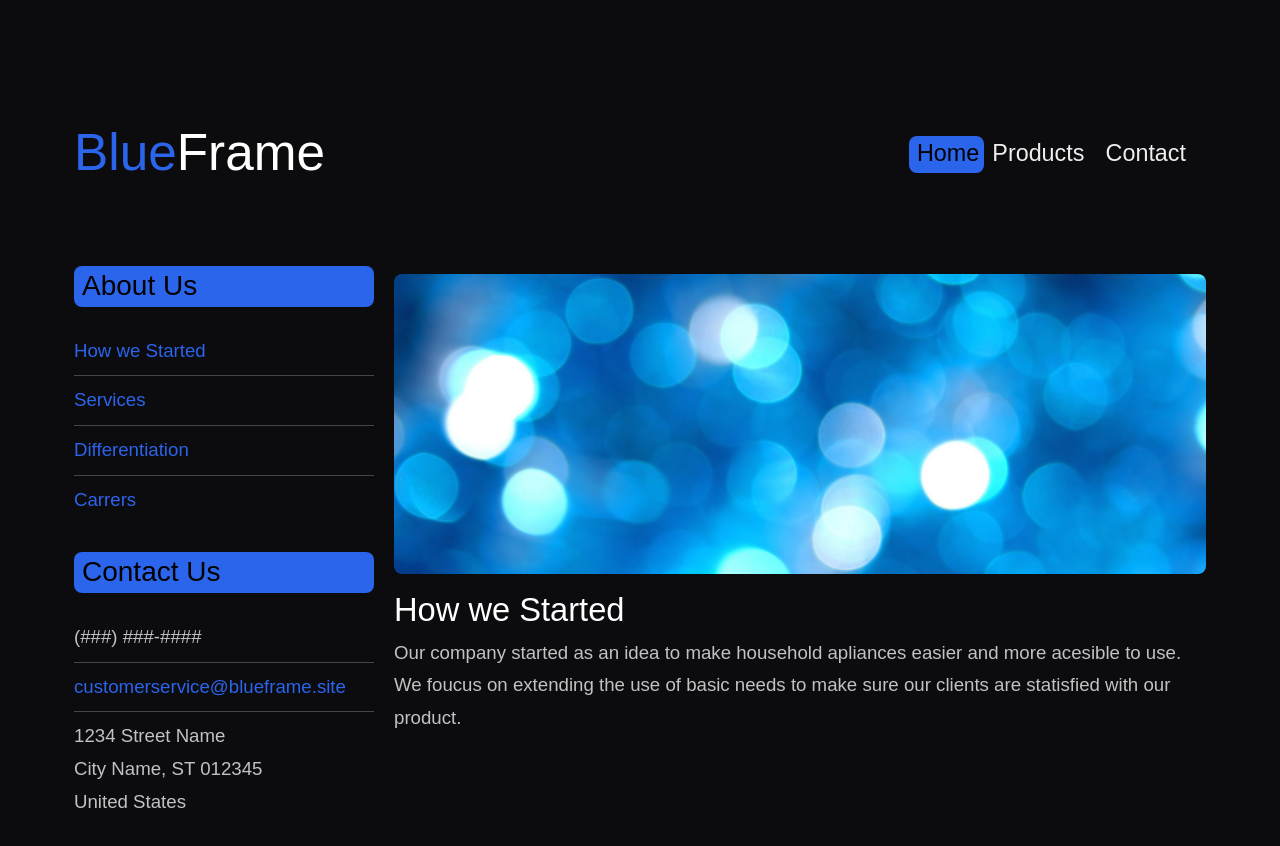
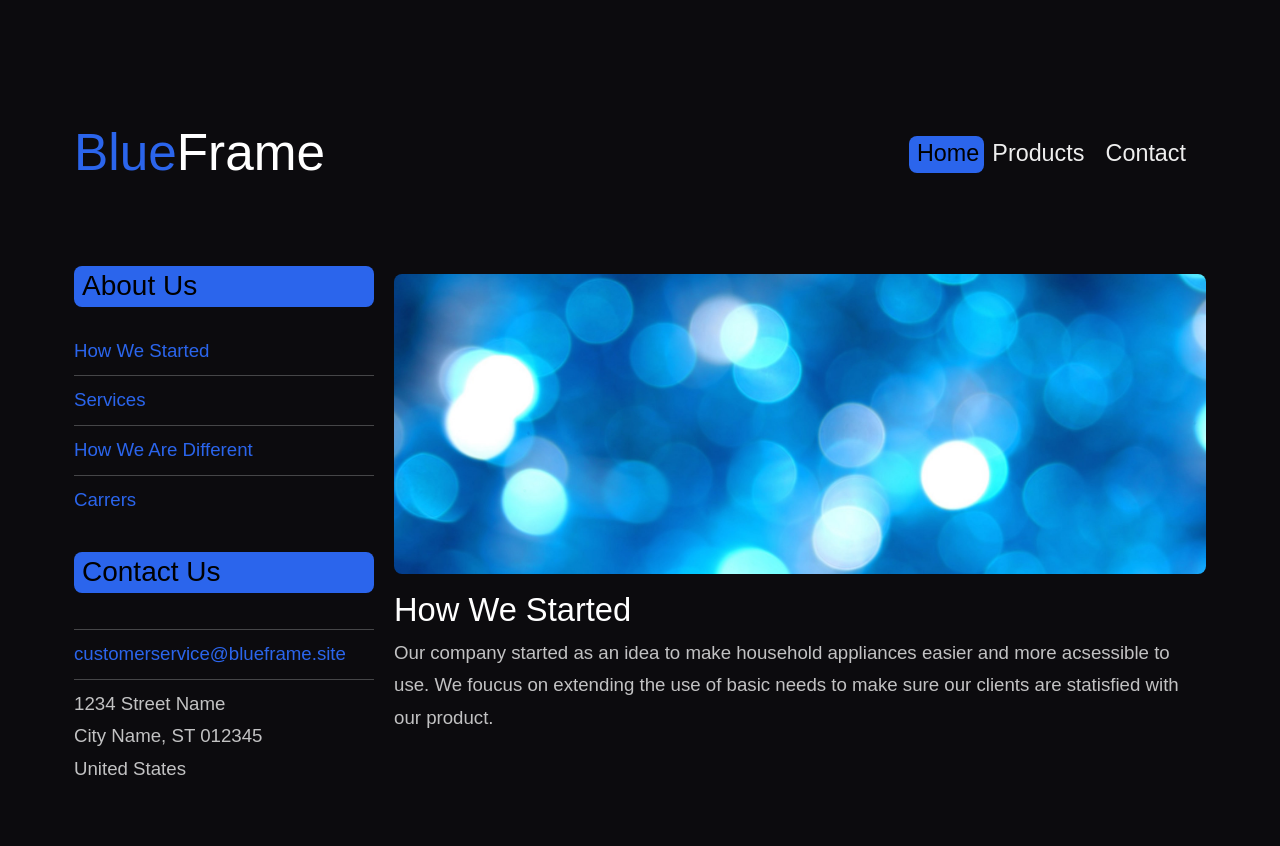
Before and after one commit to ItsMurf/BlueFrame, a plain HTML site: page BlueFrame/Website/index.html in a window 1280 px wide. Drawn offline with Linux system fonts and the light colour scheme; a web font is replaced by a local one.

Commit message:
Update to index.html
This is just simple changes to some spelling errors and contact information.

```diff
--- a/BlueFrame/Website/index.html
+++ b/BlueFrame/Website/index.html
@@ -41,13 +41,13 @@
 					<h3>About Us</h3>
 					<ul class="linkedList">
 						<li class="first active">
-							<a href="#">How we Started</a>
+							<a href="#">How We Started</a>
 						</li>
 						<li>
 							<a href="#">Services</a>
 						</li>
 						<li>
-							<a href="#">Differentiation</a>
+							<a href="#">How We Are Different</a>
 						</li>
 						<li class="last">
 							<a href="#">Carrers</a>
@@ -55,7 +55,7 @@
 					</ul>
 					<h3>Contact Us</h3>
 					<ul class="contactinfo">
-						<li>(###) ###-####
+						<li>
 						</li>
 						<li>
 							<a href="mailto:customerservice@blueframe.site">customerservice@blueframe.site</a>
@@ -72,10 +72,10 @@
 				<div id="content">
 					<div id="box1">
 						<div class="blogpost">
-							<img class="left" src="images/pic01.jpg" width="812" height="300" alt="" />
-							<h2>How we Started</h2>
+							<img class="left" src="pic01.jpg" width="812" height="300" alt="" />
+							<h2>How We Started</h2>
 							<p>
-								Our company started as an idea to make household apliances easier and more acesible to use. We foucus on extending the use of basic needs to make sure our clients are statisfied with our product.
+								Our company started as an idea to make household appliances easier and more acsessible to use. We foucus on extending the use of basic needs to make sure our clients are statisfied with our product.
 							</p>
 						</div>
 					</div>
```
